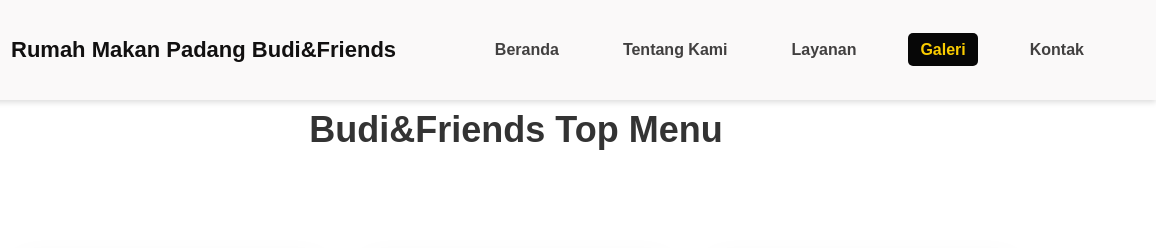
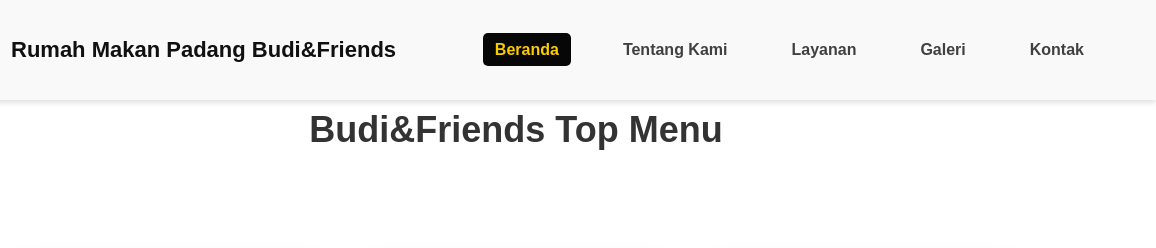
Before and after one commit to pemrogrmanwebkel9/Website-Rumah-Makan-Padang, a plain HTML site: page galeri.html in a window 1280 px wide. Shown: the top 248 px of the page, 124-1280 px from the left. Drawn offline with Linux system fonts and the light colour scheme.

Commit message:
galeri.html

```diff
--- a/galeri.html
+++ b/galeri.html
@@ -21,13 +21,17 @@
       </div>
     </div>
     <nav>
+      <!-- Tombol burger -->
+      <div id="burger" class="burger">
+        <i class="fas fa-bars"></i>
+      </div>
+      <!-- Navigasi -->
       <ul class="nav-links" id="navLinks">
-        <li><a href="index.html">Beranda</a></li>
+        <li><a href="index.html" class="active">Beranda</a></li>
         <li><a href="tentang.html">Tentang Kami</a></li>
         <li><a href="layanan.html">Layanan</a></li>
-        <li><a href="galeri.html" class="active">Galeri</a></li>
+        <li><a href="galeri.html">Galeri</a></li>
         <li><a href="kontak.html">Kontak</a></li>
-
       </ul>
       <div class="burger" id="burger">☰</div>
     </nav>
```
